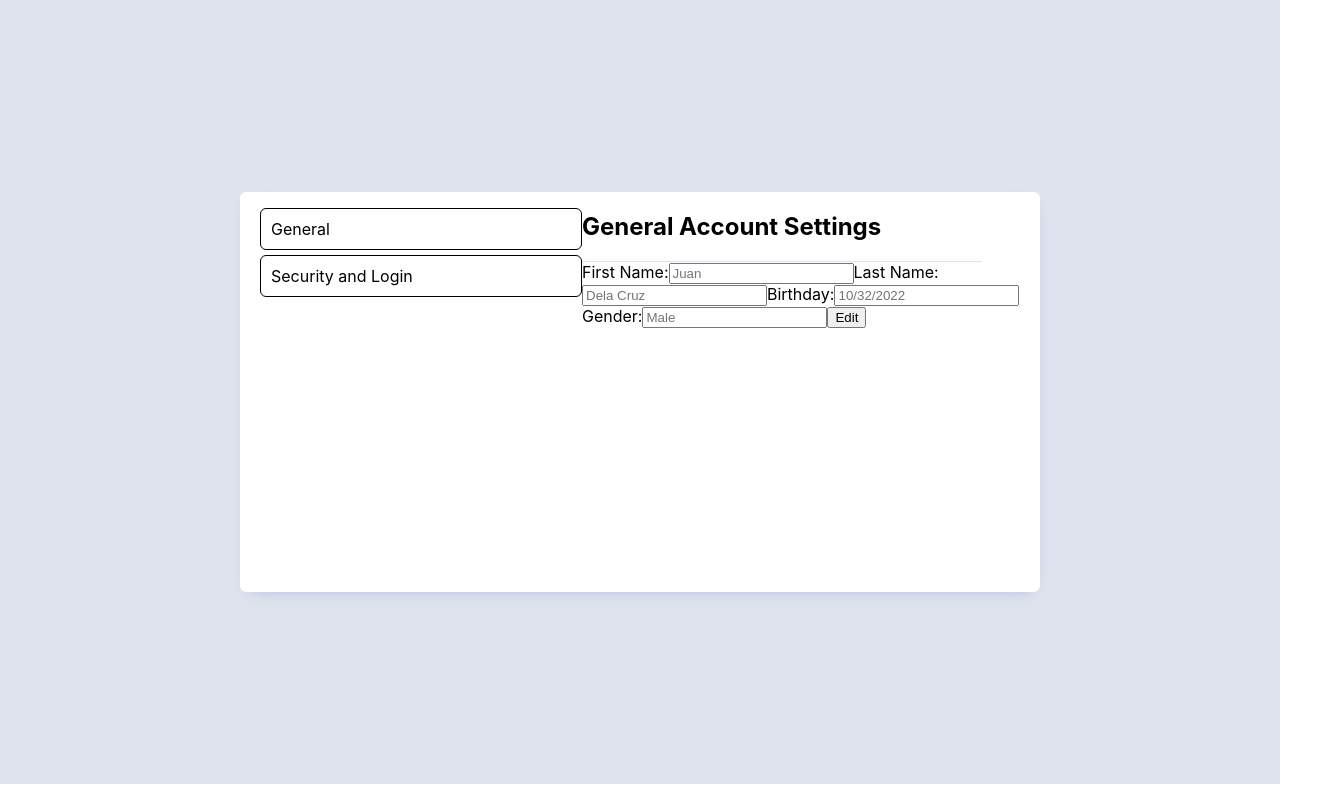
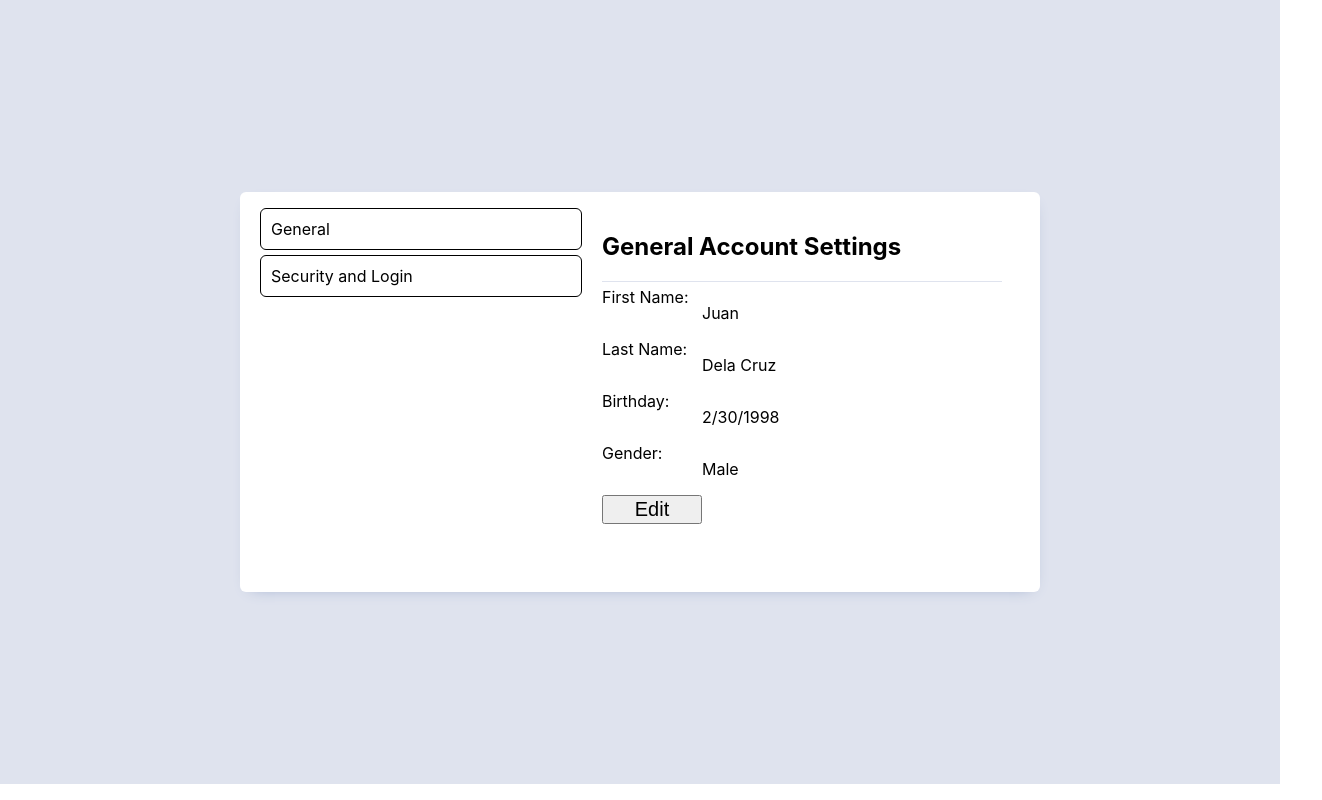
Before and after one commit to philiamjohn/pastebook, a React (Create React App) app in the folder pastebook-client/: page /settings in a window 1280 px wide. Shown: the whole page, 1322 px wide, since content can reach past the window. Built offline with nearby package versions, Linux system fonts and the light colour scheme.

Commit message:
UPDATE: added styles(not yet done)

```diff
--- /dev/null
+++ b/pastebook-client/src/components/settings-tab/edit-info/EditInfo.css
@@ -0,0 +1,25 @@
+/* input{
+    width: 250px;
+    padding: 5px;
+
+    margin: 10px;
+}
+div{
+    padding: 5px;
+}
+label{
+    width: 200px;
+    border: solid 1px red;
+    margin: 10px;
+    padding: 10px;
+} */
+.edit-info{
+    display: grid;
+    grid-template-columns: 100px 600px;
+    margin-top: 5px;
+}
+button{
+    padding: 5px;
+    line-height: 15px;
+    font-size: 20px;
+}
--- a/pastebook-client/src/components/settings-tab/edit-info/EditInfo.js
+++ b/pastebook-client/src/components/settings-tab/edit-info/EditInfo.js
@@ -1,15 +1,20 @@
 import React from 'react';
+import '../edit-info/EditInfo.css'
 
 const EditInfo = ({ handleEditClick }) => {
-    return <div>
+    return <div className='edit-info'>
         <label htmlFor='first-name-setiings'>First Name:</label>
-        <input type='text' name='first-name-settings' id='first-name-settings' placeholder='Juan' readOnly='readonly' />
+        {/* <input type='text' name='first-name-settings' id='first-name-settings' placeholder='Juan' readOnly='readonly' /> */}
+        <p>Juan</p>
         <label htmlFor='last-name-setiings'>Last Name:</label>
-        <input type='text' name='last-name-settings' id='last-name-settings' placeholder='Dela Cruz' readOnly='readonly' />
+        {/* <input type='text' name='last-name-settings' id='last-name-settings' placeholder='Dela Cruz' readOnly='readonly' /> */}
+        <p>Dela Cruz</p>
         <label htmlFor='birthday-setiings'>Birthday:</label>
-        <input type='text' name='birthday-settings' id='birthday-settings' placeholder='10/32/2022' readOnly='readonly' />
+        {/* <input type='text' name='birthday-settings' id='birthday-settings' placeholder='10/32/2022' readOnly='readonly' /> */}
+        <p>2/30/1998</p>
         <label htmlFor='gender-setiings'>Gender:</label>
-        <input type='text' name='gender-setiings' id='gender-setiings' placeholder='Male' readOnly='readonly' />
+        {/* <input type='text' name='gender-setiings' id='gender-setiings' placeholder='Male' readOnly='readonly' /> */}
+        <p>Male</p>
         <button onClick={(e) => handleEditClick(e)}>Edit</button>
     </div>;
 };
--- /dev/null
+++ b/pastebook-client/src/components/settings-tab/edit-sec/EditSec.css
@@ -0,0 +1,3 @@
+.set-new-email{
+    display: grid;
+}
--- /dev/null
+++ b/pastebook-client/src/components/settings-tab/edit-sec/EditSec.js
@@ -0,0 +1,15 @@
+import React from 'react';
+import '../edit-sec/EditSec.css';
+
+const EditSec = ({ handeleCancelEditSecClick }) => {
+    return <div className='set-new-email'>
+        <label htmlFor='email'>Email:</label>
+        <input type='email' name='email' id='email' placeholder='New Email' />
+        <label htmlFor='confirm-pass'>Enter Password:</label>
+        <input type='password' name='confirm-pass' id='confirm-pass' placeholder='Enter Password' />
+        <button onClick={(e) => handeleCancelEditSecClick(e)}>Cancel</button>
+        <button>Save</button>
+    </div>;
+};
+
+export default EditSec;
--- /dev/null
+++ b/pastebook-client/src/components/settings-tab/edit-settings-info/EditSettingsInfo.css
@@ -0,0 +1,6 @@
+.edit-settings  input{
+    padding: 5px;
+    margin: 10px;
+    margin-left: 15px;
+    width: 275px;
+}
--- a/pastebook-client/src/components/settings-tab/edit-settings/EditSettings.js
+++ b/pastebook-client/src/components/settings-tab/edit-settings-info/EditSettingsInfo.js
@@ -1,7 +1,8 @@
 import React from 'react';
+import './EditSettingsInfo.css'
 
 const EditSettings = ({handleEditCancelClick}) => {
-    return <div>
+    return <div className='edit-settings'>
         <label htmlFor='first-name-setiings'>First Name:</label>
         <input type='text' name='first-name-settings' id='first-name-settings' placeholder='Juan' />
         <label htmlFor='last-name-setiings'>Last Name:</label>
--- /dev/null
+++ b/pastebook-client/src/components/settings-tab/edit-settings-sec/EditSettingsSec.css
@@ -0,0 +1,10 @@
+.edit-email-settings input{
+    margin-left: 10px;
+    margin-right: 10px;
+    padding: 10px;
+    line-height: 15px;
+
+}
+/* .edit-email-settings {
+    padding: 10px;
+} */
--- /dev/null
+++ b/pastebook-client/src/components/settings-tab/edit-settings-sec/EditSettingsSec.js
@@ -0,0 +1,12 @@
+import React from 'react';
+import '../edit-settings-sec/EditSettingsSec.css'
+
+const EditSettingsSec = ({ handeleEditSecClick }) => {
+    return <div className='edit-email-settings'>
+        <label htmlFor='edit-email'>Email:</label>
+        <input type='email' name='edit-email' id='edit-emai' value='hello@world.com' readOnly />
+        <button onClick={(e) => handeleEditSecClick(e)}>Edit</button>
+    </div>;
+};
+
+export default EditSettingsSec;
--- a/pastebook-client/src/components/settings-tab/settings-edit-info-tab/SettingsEditInfoTab.css
+++ b/pastebook-client/src/components/settings-tab/settings-edit-info-tab/SettingsEditInfoTab.css
@@ -2,3 +2,7 @@
     display: grid;
     grid-template-columns: 100px 300px;
 } */
+.edit-info-settings{
+    margin: 10px;
+    padding: 10px;
+}
--- a/pastebook-client/src/components/settings-tab/settings-edit-info-tab/SettingsEditInfoTab.js
+++ b/pastebook-client/src/components/settings-tab/settings-edit-info-tab/SettingsEditInfoTab.js
@@ -1,6 +1,6 @@
 import React, { useState } from 'react';
 import EditInfo from '../edit-info/EditInfo';
-import EditSettings from '../edit-settings/EditSettings';
+import EditSettings from '../edit-settings-info/EditSettingsInfo';
 import '../settings-edit-info-tab/SettingsEditInfoTab.css';
 const SettingEditInfoTab = () => {
     const [editState, setEditState] = useState("infoTab");
@@ -12,7 +12,7 @@ const SettingEditInfoTab = () => {
         e.preventDefault();
         setEditState("infoTab");
     }
-    return <div className='edit-info'>
+    return <div className='edit-info-settings'>
         <h2>General Account Settings</h2>
         <div className='bordeline'></div>
         <div className='edit-info-container'>
--- /dev/null
+++ b/pastebook-client/src/components/settings-tab/settings-edit-sec-tab/SettingsEditSecTab.css
@@ -0,0 +1,23 @@
+/* .edit-pass{
+    padding: 10px;
+    margin: 10px;
+} */
+.borderline{
+    border-bottom: 1px solid #def3ee;
+    margin-top: 10px;
+    margin-bottom: 10px;
+}
+.edit-pass-new-pass{
+    display: grid;
+    grid-template-columns: 300px;
+    justify-items: end;
+    align-items: center;
+    /* height: 200px; */
+    /* border: solid 1px black; */
+}
+.edit-pass-new-pass input{
+    padding: 10px;
+    width: 175px;
+    border-radius: 6px;
+    border: solid 1px #696a69;
+}
--- a/pastebook-client/src/components/settings-tab/settings-edit-sec-tab/SettingsEditSecTab.js
+++ b/pastebook-client/src/components/settings-tab/settings-edit-sec-tab/SettingsEditSecTab.js
@@ -1,18 +1,31 @@
-import React from 'react';
+import React, { useState } from 'react';
+import EditSec from '../edit-sec/EditSec';
+import EditSettingsSec from '../edit-settings-sec/EditSettingsSec';
+import '../settings-edit-sec-tab/SettingsEditSecTab.css'
 
 const SettingEditSecTab = () => {
+    const [editSecState, setEditSecState] = useState("secTab");
+    const handeleEditSecClick = (e) => {
+        e.preventDefault();
+        setEditSecState("secSettingTab");
+    }
+    const handeleCancelEditSecClick = (e) => {
+        e.preventDefault();
+        setEditSecState("secTab");
+    }
+
     return <div className='edit-pass'>
+        <h2>Email and Password</h2>
         <div className='edit-email-with-pass'>
-            <input type='email' name='edit-email' id='edit-emai' value='hello@world.com' readOnly/>
-            <button>Edit</button>
+            {editSecState === "secTab" ? <EditSettingsSec handeleEditSecClick={handeleEditSecClick} /> : <EditSec handeleCancelEditSecClick={handeleCancelEditSecClick}  />}
         </div>
         <div className='borderline'>
 
         </div>
         <div className='edit-pass-new-pass'>
-            <input type='password' required='require' placeholder='Old Password'/>
-            <input type='password' required='require' placeholder='New Password'/>
-            <input type='password' required='require' placeholder='Confirm New Password'/>
+            <input type='password' required='require' placeholder='Old Password' />
+            <input type='password' required='require' placeholder='New Password' />
+            <input type='password' required='require' placeholder='Confirm New Password' />
             <button>Save?</button>
         </div>
     </div>;
```
